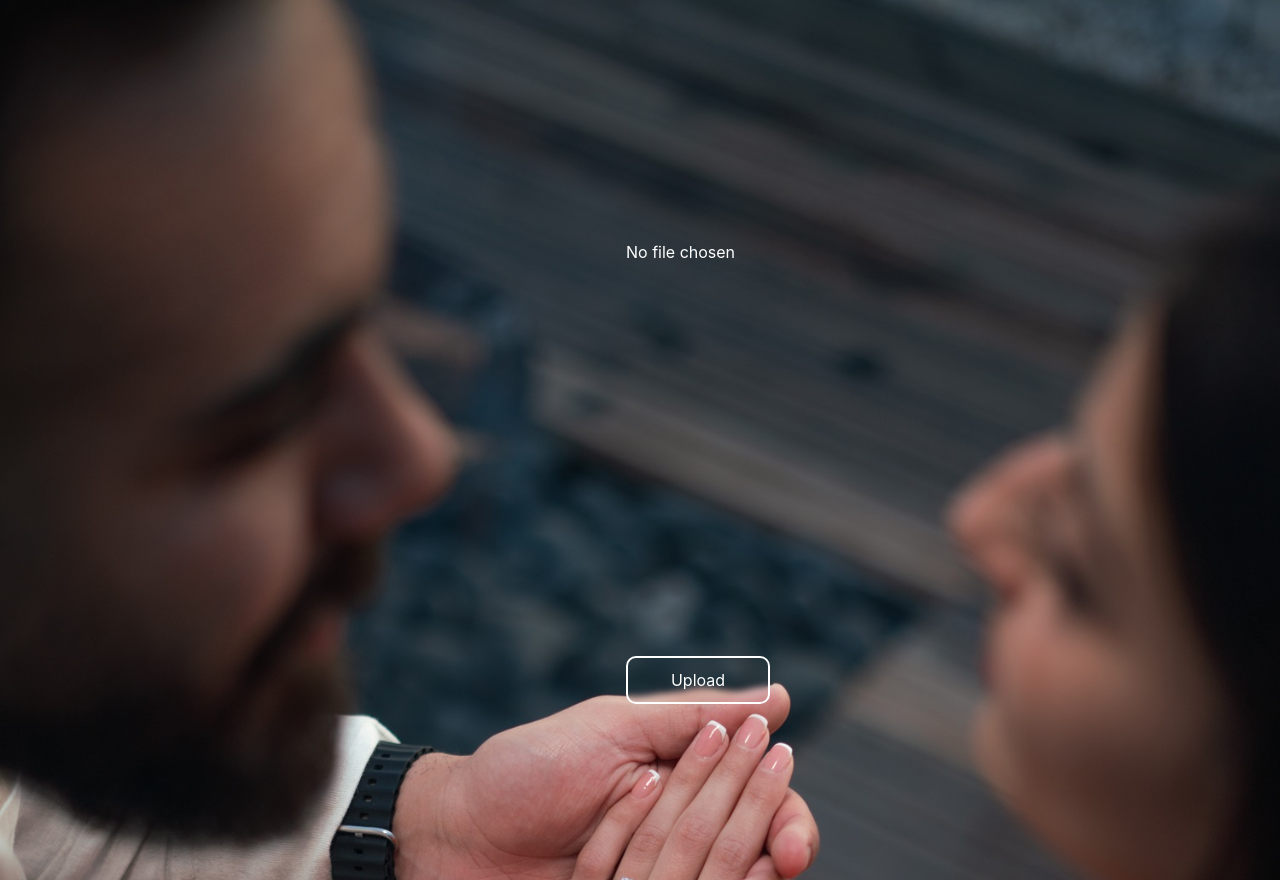
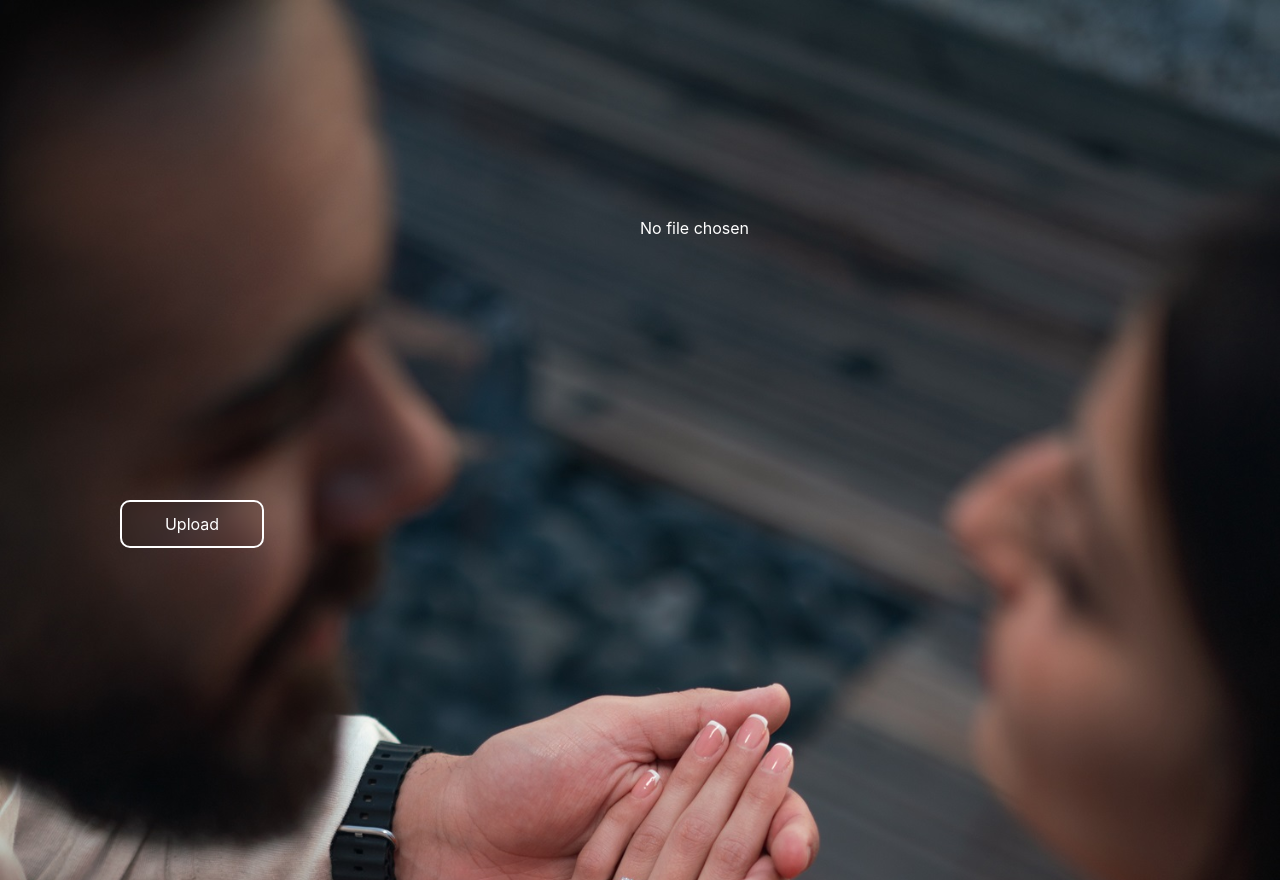
Before and after one commit to Elieemoussa/Galleria, a plain HTML site: page cam.html in a window 1280 px wide. Drawn offline with nearby package versions, Linux system fonts and the light colour scheme.

Commit message:
edtiting the html

```diff
--- a/cam.html
+++ b/cam.html
@@ -209,8 +209,9 @@ h1 {
 }
 
 #button{
-    position: relative;
-    top: 200px;
+    position: fixed;
+    top: 500px;
+    left: 120px;
 }
 
 </style>
```
